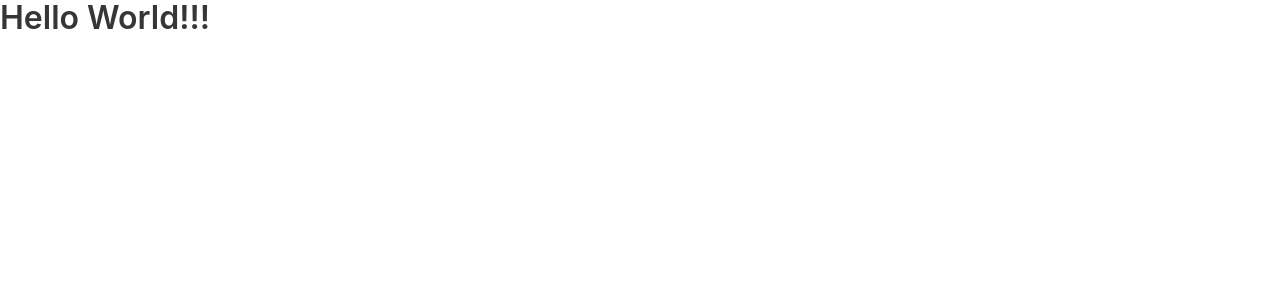
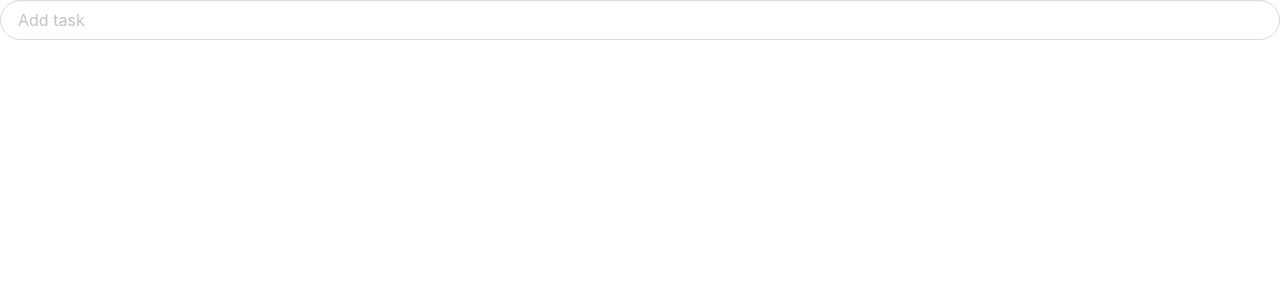
Before and after one commit to BenBenharrat/todolist-vuejs, a Vue app: page / in a window 1280 px wide. Shown: the top 300 px of the page. Built offline with nearby package versions, Linux system fonts and the light colour scheme.

Commit message:
add bulma input

```diff
--- a/src/components/TodoListInputText.vue
+++ b/src/components/TodoListInputText.vue
@@ -1,5 +1,5 @@
 <template>
-  <h1 class="title">Hello World!!!</h1>
+  <input class="input is-rounded" type="text" placeholder="Add task">
 </template>
 
 <script>
```
